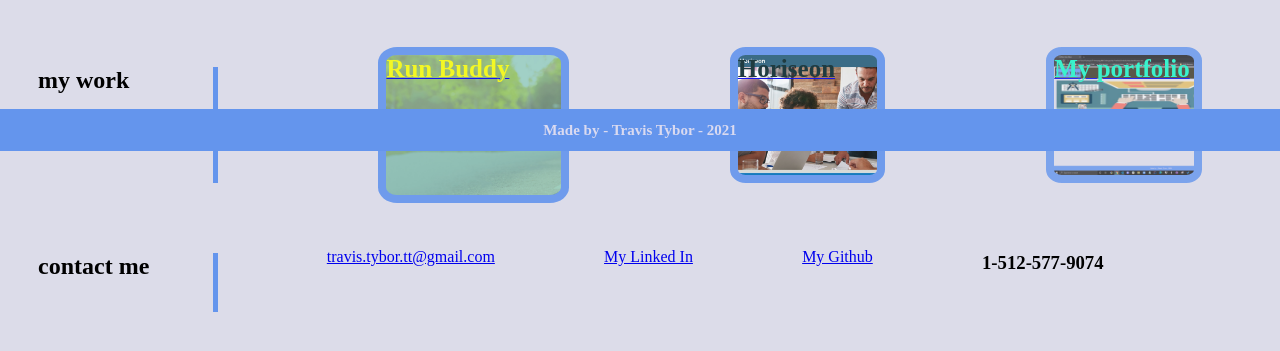
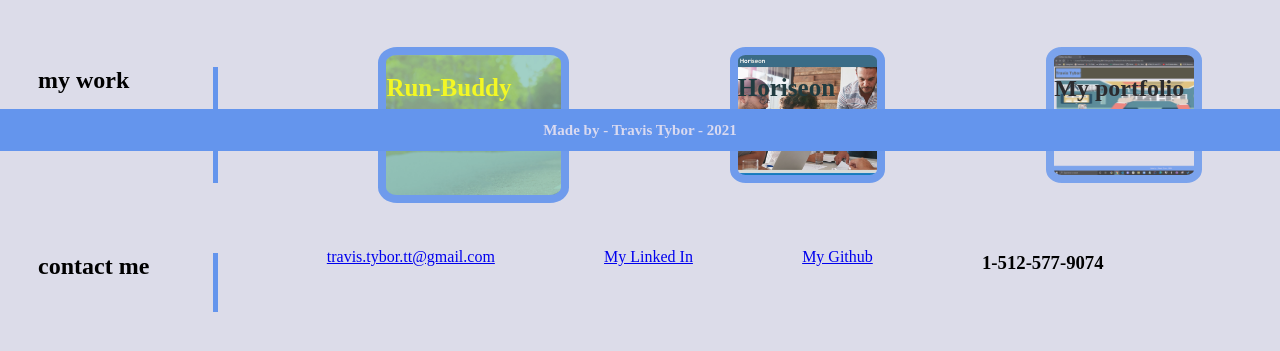
Before and after one commit to tygrski/Portfolio, a plain HTML site: page index.html in a window 1280 px wide. Shown: the part 649-1000 px from the top of the page. Drawn offline with Linux system fonts and the light colour scheme.

Commit message:
adjusted my work links

```diff
--- a/index.html
+++ b/index.html
@@ -53,14 +53,17 @@
                 </div>
                 <div class="my-info-container" id="my-work">
                         <h2  class="section-me">my work</h2>
-                    <div class="runbuddy">
-                        <a  href="https://tygrski.github.io/run-buddy/" target="_blank"  alt= "run-buddy waebpage image"><span class="workrb">Run Buddy</span></a>
+                        <a  href="https://tygrski.github.io/run-buddy/" target="_blank"  alt= "run-buddy waebpage image"></a>
+                        <div class="runbuddy">
+                            <h3><span class="workrb">Run-Buddy</span></h3>
+                      </div>
+                    <a href="https://tygrski.github.io/challenge1/" target="_blank" alt= "Hoiseon wabpage image"></a>
+                    <div class="horiseon">
+                        <h3><span class="workhr">Horiseon</span></h3>
                     </div>
-                    <div class="horiseon">
-                        <a href="https://tygrski.github.io/challenge1/" target="_blank" alt= "Hoiseon wabpage image"><span class="workhr">Horiseon</a>
-                    </div>
+                    <a href="https://tygrski.github.io/Portfolio/" target="_blank" alt="image of m portfolio webpage"><span class="workme"></a>
                     <div class="portfolio">
-                        <a href="https://tygrski.github.io/Portfolio/" target="_blank" alt="image of m portfolio webpage"><span class="workme">My portfolio</a>
+                        <h2>My portfolio</h2>
                     </div>
                 </div>
                 <div class="my-info-container" id="contact-me">
```
